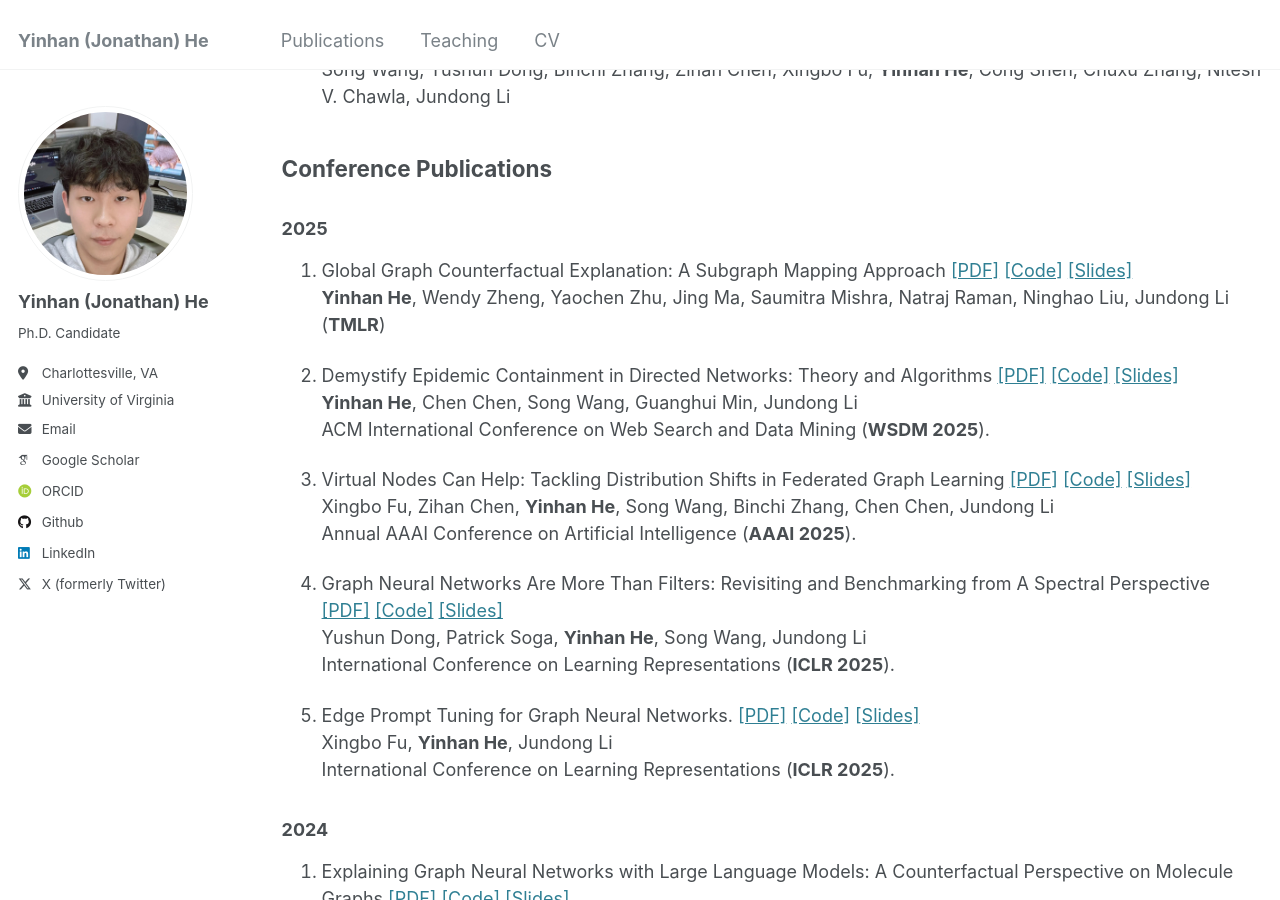
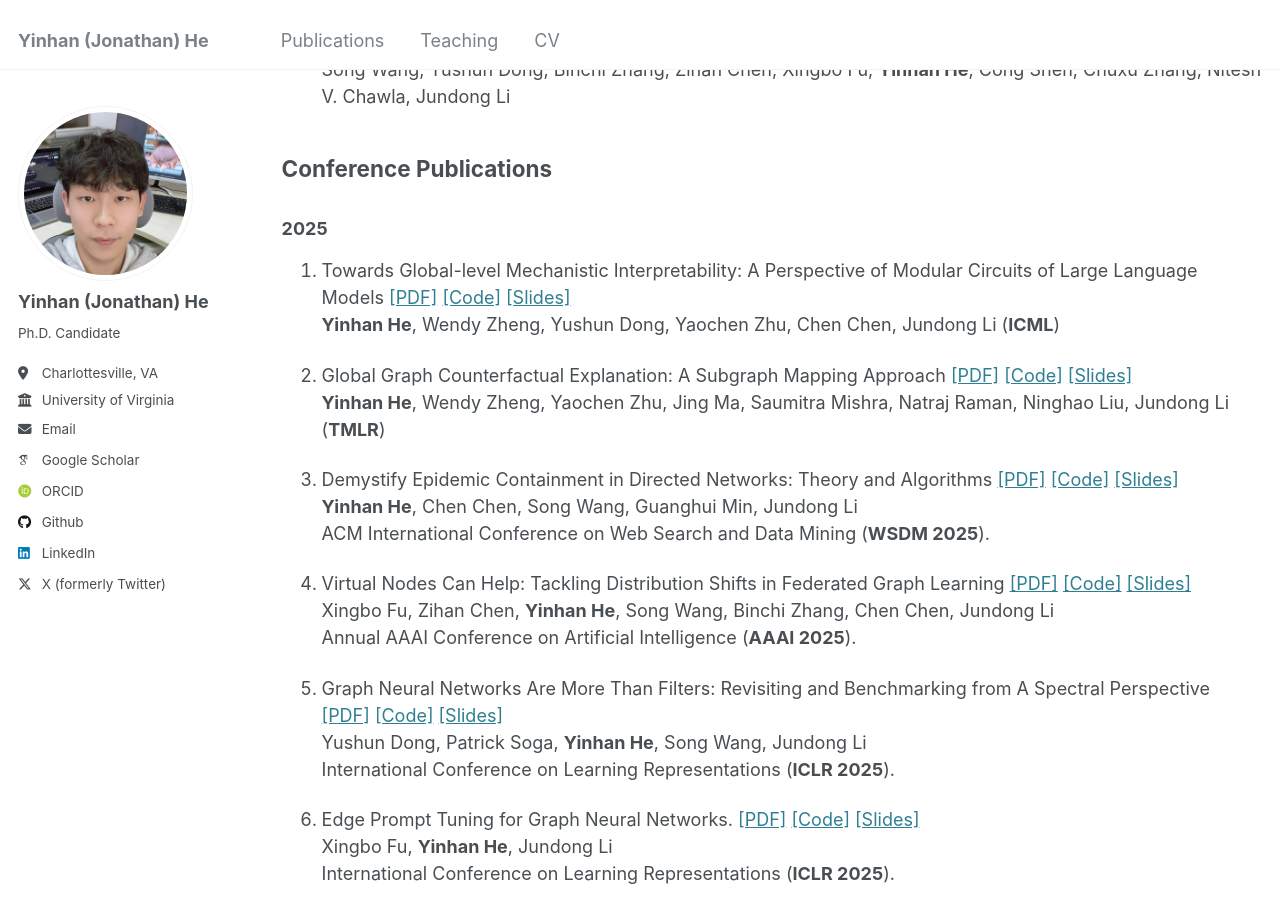
Before and after one commit to YinhanHe123/YinhanHe123.github.io, a Jekyll site: the page built from _pages/publications.md, in a window 1280 px wide and 900 px high, scrolled down 471 px. Built offline with Jekyll 4.4.1, drawn with Linux system fonts in a browser that asks for light colours; some web fonts are replaced; a script that is not in the unit is left out.

Commit message:
Update publications.md

```diff
--- a/_pages/publications.md
+++ b/_pages/publications.md
@@ -23,22 +23,25 @@
 
 ### 2025
 
-1. Global Graph Counterfactual Explanation: A Subgraph Mapping Approach [[PDF]](https://yinhanhe123.github.io//publications/) [[Code]](https://yinhanhe123.github.io//publications/) [[Slides]](https://yinhanhe123.github.io//publications/)<br>
+1. Towards Global-level Mechanistic Interpretability: A Perspective of Modular Circuits of Large Language Models [[PDF]](https://yinhanhe123.github.io//publications/) [[Code]](https://yinhanhe123.github.io//publications/) [[Slides]](https://yinhanhe123.github.io//publications/)<br>
+**Yinhan He**, Wendy Zheng, Yushun Dong, Yaochen Zhu, Chen Chen, Jundong Li (**ICML**)
+
+2. Global Graph Counterfactual Explanation: A Subgraph Mapping Approach [[PDF]](https://yinhanhe123.github.io//publications/) [[Code]](https://yinhanhe123.github.io//publications/) [[Slides]](https://yinhanhe123.github.io//publications/)<br>
 **Yinhan He**, Wendy Zheng, Yaochen Zhu, Jing Ma, Saumitra Mishra, Natraj Raman, Ninghao Liu, Jundong Li (**TMLR**)
 
-2. Demystify Epidemic Containment in Directed Networks: Theory and Algorithms [[PDF]](https://yinhanhe123.github.io//publications/) [[Code]](https://yinhanhe123.github.io//publications/) [[Slides]](https://yinhanhe123.github.io//publications/)<br>
+3. Demystify Epidemic Containment in Directed Networks: Theory and Algorithms [[PDF]](https://yinhanhe123.github.io//publications/) [[Code]](https://yinhanhe123.github.io//publications/) [[Slides]](https://yinhanhe123.github.io//publications/)<br>
 **Yinhan He**, Chen Chen, Song Wang, Guanghui Min, Jundong Li<br>
 ACM International Conference on Web Search and Data Mining (**WSDM 2025**).
 
-3. Virtual Nodes Can Help: Tackling Distribution Shifts in Federated Graph Learning [[PDF]](https://yinhanhe123.github.io//publications/) [[Code]](https://yinhanhe123.github.io//publications/) [[Slides]](https://yinhanhe123.github.io//publications/)<br>
+4. Virtual Nodes Can Help: Tackling Distribution Shifts in Federated Graph Learning [[PDF]](https://yinhanhe123.github.io//publications/) [[Code]](https://yinhanhe123.github.io//publications/) [[Slides]](https://yinhanhe123.github.io//publications/)<br>
 Xingbo Fu, Zihan Chen, **Yinhan He**, Song Wang, Binchi Zhang, Chen Chen, Jundong Li<br>
 Annual AAAI Conference on Artificial Intelligence (**AAAI 2025**).
 
-4. Graph Neural Networks Are More Than Filters: Revisiting and Benchmarking from A Spectral Perspective [[PDF]](https://arxiv.org/abs/2412.07188) [[Code]](https://yinhanhe123.github.io//publications/) [[Slides]](https://yinhanhe123.github.io//publications/)<br>
+5. Graph Neural Networks Are More Than Filters: Revisiting and Benchmarking from A Spectral Perspective [[PDF]](https://arxiv.org/abs/2412.07188) [[Code]](https://yinhanhe123.github.io//publications/) [[Slides]](https://yinhanhe123.github.io//publications/)<br>
 Yushun Dong, Patrick Soga, **Yinhan He**, Song Wang, Jundong Li<br>
 International Conference on Learning Representations (**ICLR 2025**).
 
-5. Edge Prompt Tuning for Graph Neural Networks. [[PDF]](https://yinhanhe123.github.io//publications/) [[Code]](https://yinhanhe123.github.io//publications/) [[Slides]](https://yinhanhe123.github.io//publications/)<br>
+6. Edge Prompt Tuning for Graph Neural Networks. [[PDF]](https://yinhanhe123.github.io//publications/) [[Code]](https://yinhanhe123.github.io//publications/) [[Slides]](https://yinhanhe123.github.io//publications/)<br>
 Xingbo Fu, **Yinhan He**, Jundong Li<br>
 International Conference on Learning Representations (**ICLR 2025**).
 
```
